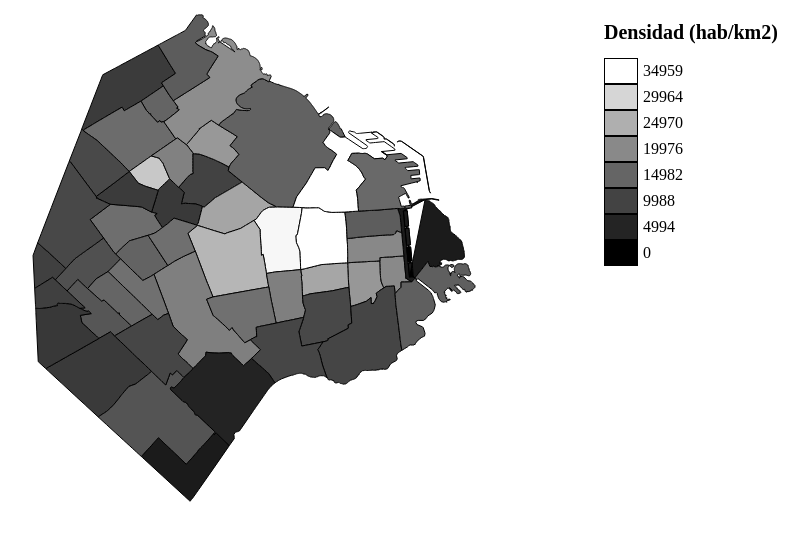
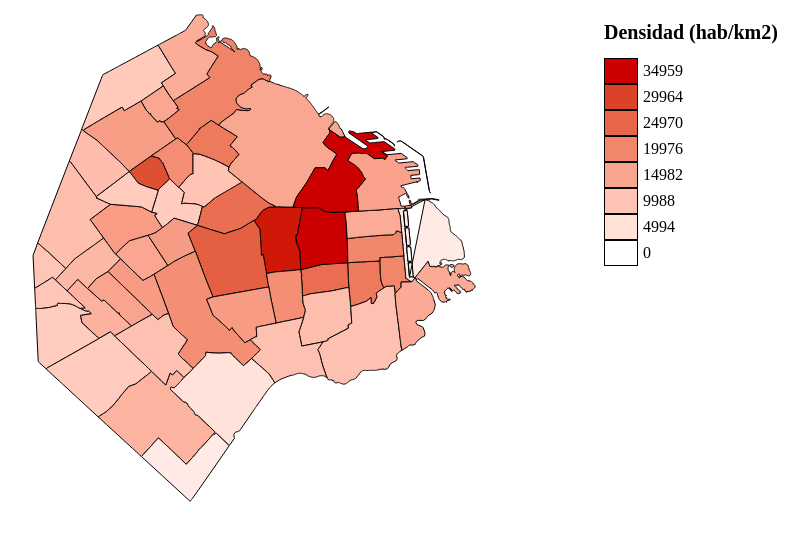
Before and after one commit to eze-eoc/infovis, a plain HTML site: page densidad/index.html in a window 1280 px wide. Shown: the whole page, without its empty margins (104-912 px from the left). Drawn offline with Linux system fonts and the light colour scheme.

Commit message:
Cambie la escala de colores de grises a rojos

```diff
--- a/densidad/index.html
+++ b/densidad/index.html
@@ -34,8 +34,8 @@
 	};
 
 	var escala = d3.scaleLinear().domain([0,1000])
-			.interpolate(d3.interpolateHcl)
-			.range([d3.rgb("#000000"), d3.rgb('#FFFFFF')]);
+			.interpolate(d3.interpolateLab)//interpolateHcl
+			.range([d3.rgb("#FFFFFF"), d3.rgb('#CC0000')]);
 			//.range([d3.rgb("#007AFF"), d3.rgb('#FFF500')]);
 	var color_escala = function(v) {
 		return escala(1000*v);
```
